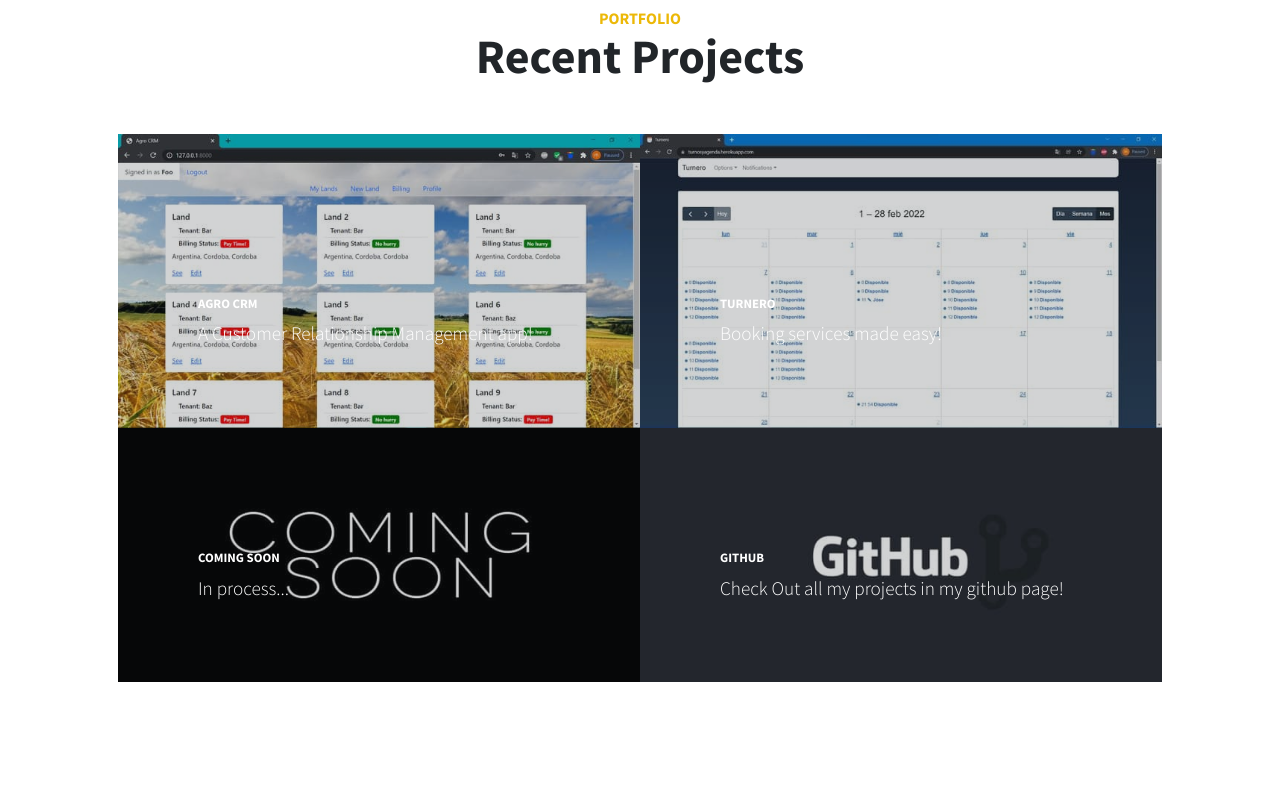
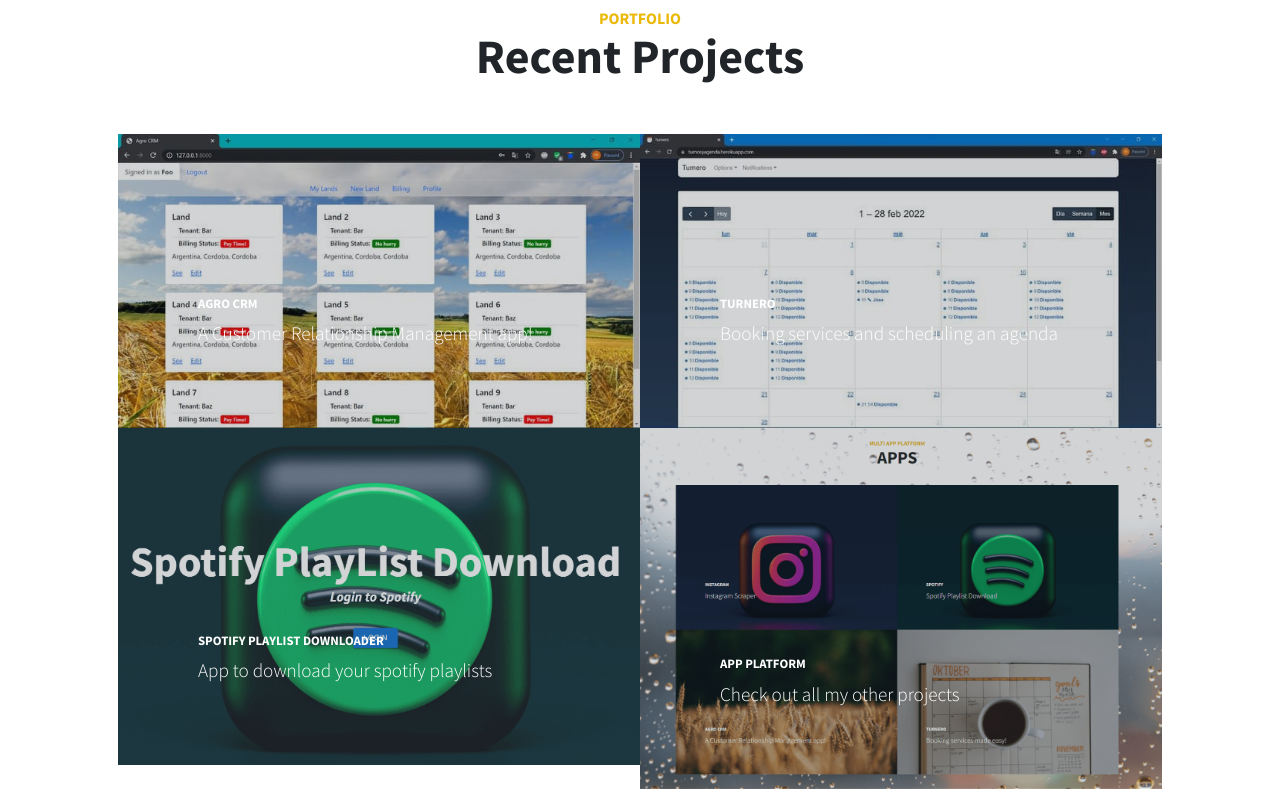
Before and after one commit to marcosraimondi1/marcosraimondi1.github.io, a React (Create React App) app: page / in a window 1280 px wide. Shown: the part 2640-3440 px from the top of the page. Built offline with nearby package versions, Linux system fonts and the light colour scheme.

Commit message:
New Projects

```diff
--- /dev/null
+++ b/src/components/Portfolio/Item/Item.jsx
@@ -0,0 +1,22 @@
+import React from "react";
+
+export default function Item(props) {
+  return (
+    <div className="col-lg-6">
+      <a
+        className="portfolio-item"
+        href={props.href}
+        target="_blank"
+        rel="noopener noreferrer"
+      >
+        <div className="caption">
+          <div className="caption-content">
+            <div className="h2">{props.caption_title}</div>
+            <p className="mb-0">{props.caption_description}</p>
+          </div>
+        </div>
+        <img className="img-fluid" src={props.img_source} alt="..." />
+      </a>
+    </div>
+  );
+}
--- a/src/components/Portfolio/Portfolio.jsx
+++ b/src/components/Portfolio/Portfolio.jsx
@@ -1,4 +1,5 @@
 import React from "react";
+import Item from "./Item/Item.jsx";
 
 export default function Portfolio() {
   return (
@@ -11,93 +12,30 @@
             <h2 className="mb-5">Recent Projects</h2>
           </div>
           <div className="row gx-0">
-            <div className="col-lg-6">
-              <a
-                className="portfolio-item"
+            <Item
               href="http://agro-crm-project.herokuapp.com"
-                target="_blank"
-                rel="noopener noreferrer"
-              >
-                <div className="caption">
-                  <div className="caption-content">
-                    <div className="h2">Agro CRM</div>
-                    <p className="mb-0">
-                      A Customer Relationship Management app!
-                    </p>
-                  </div>
-                </div>
-                <img
-                  className="img-fluid"
-                  src="assets/img/portfolio/agro-project.jpg"
-                  alt="..."
-                  width="700"
-                  height="467"
+              caption_title="Agro CRM"
+              caption_description="A Customer Relationship Management app!"
+              img_source="assets/img/portfolio/agro-project.jpg"
             />
-              </a>
-            </div>
-            <div className="col-lg-6">
-              <a
-                className="portfolio-item"
+            <Item
               href="https://turnosyagenda.herokuapp.com"
-                target="_blank"
-                rel="noopener noreferrer"
-              >
-                <div className="caption">
-                  <div className="caption-content">
-                    <div className="h2">Turnero</div>
-                    <p className="mb-0">Booking services made easy!</p>
-                  </div>
-                </div>
-                <img
-                  className="img-fluid"
-                  src="assets/img/portfolio/turnero.jpg"
-                  alt="..."
-                  width="700"
-                  height="467"
+              caption_title="Turnero"
+              caption_description="Booking services and scheduling an agenda"
+              img_source="assets/img/portfolio/turnero.jpg"
             />
-              </a>
-            </div>
-            <div className="col-lg-6">
-              <a className="portfolio-item" href="">
-                <div className="caption">
-                  <div className="caption-content">
-                    <div className="h2">Coming Soon</div>
-                    <p className="mb-0">In process...</p>
-                  </div>
-                </div>
-                <img
-                  className="img-fluid"
-                  src="assets/img/portfolio/coming-soon.jpg"
-                  alt="..."
-                  width="700"
-                  height="467"
+            <Item
+              href="http://multiapp.my.to/spotify"
+              caption_title="Spotify Playlist Downloader"
+              caption_description="App to download your spotify playlists"
+              img_source="assets/img/portfolio/spotify.png"
             />
-              </a>
-            </div>
-            <div className="col-lg-6">
-              <a
-                className="portfolio-item"
-                href="https://github.com/marcosraimondi1"
-                target="_blank"
-                rel="noopener noreferrer"
-              >
-                <div className="caption">
-                  <div className="caption-content">
-                    <div className="h2">GitHub</div>
-                    <p className="mb-0">
-                      Check Out all my projects in my github page!
-                    </p>
-                  </div>
-                </div>
-                <img
-                  className="img-fluid"
-                  src="assets/img/portfolio/github.jpg"
-                  alt="..."
-                  width="700"
-                  height="467"
+            <Item
+              href="http://multiapp.my.to"
+              caption_title="App Platform"
+              caption_description="Check out all my other projects"
+              img_source="assets/img/portfolio/multiapp.png"
             />
-              </a>
-            </div>
           </div>
         </div>
       </section>
```
Also changed, not shown: public/assets/img/portfolio/multiapp.png (added), public/assets/img/portfolio/spotify.png (added). Lines whose indentation alone changed are shown as unchanged.
